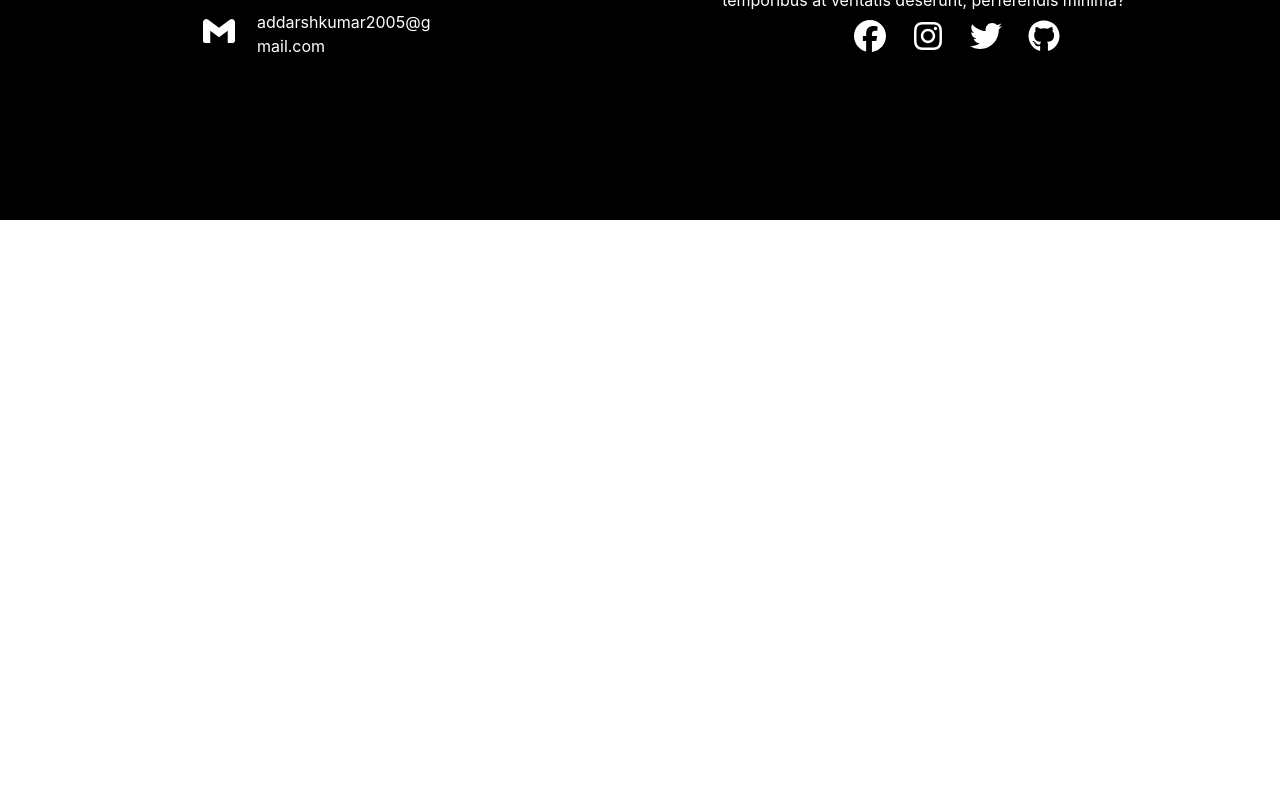
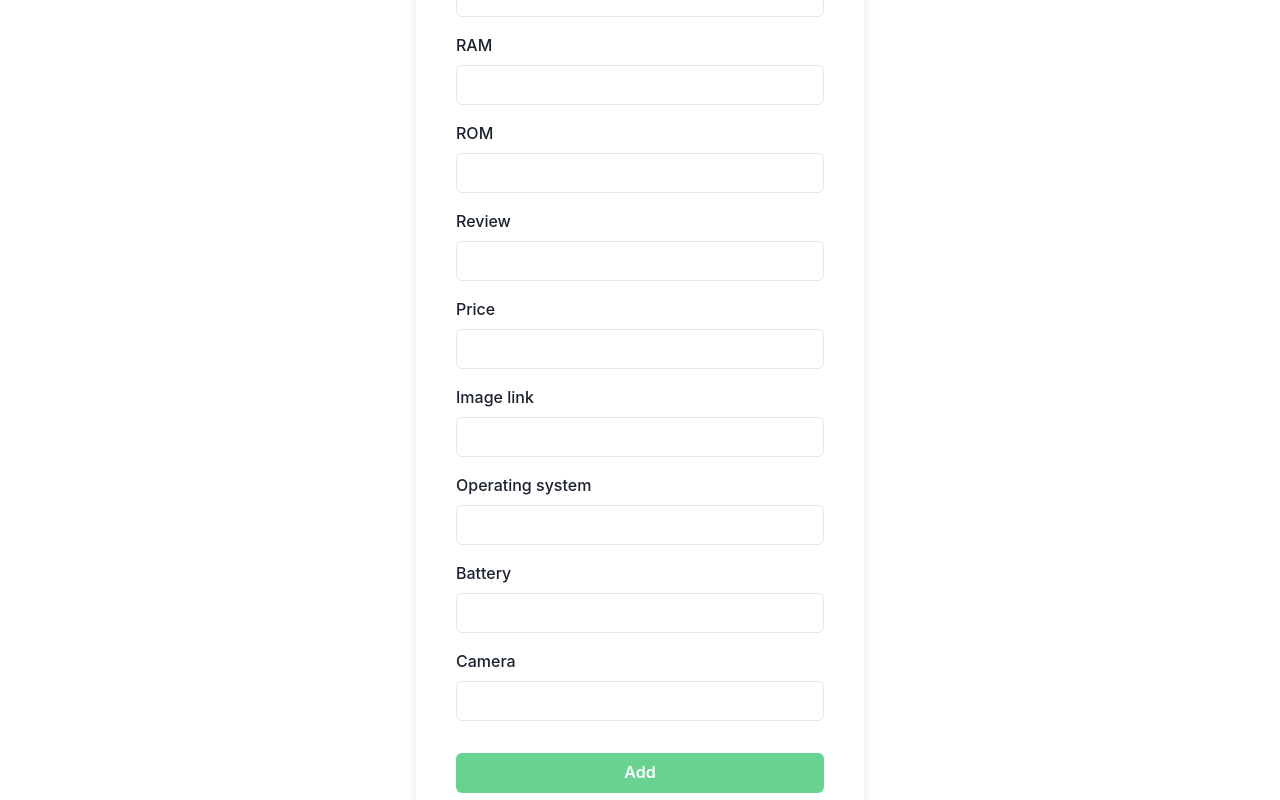
Before and after one commit to kalviumcommunity/S53_smartphones_list, a React (Vite) app in the folder client/: page /Formpage in a window 1280 px wide. Shown: the part 380-1180 px from the top of the page. Before the commit the page ends 800 px from the top, so only its background shows below. Built offline with nearby package versions, Linux system fonts and the light colour scheme.

Commit message:
formpage

```diff
--- a/client/src/App.jsx
+++ b/client/src/App.jsx
@@ -7,6 +7,7 @@ import Home from './component/Home'
 import Footer from './component/Footer'
 import Product from './component/Product'
 import { Routes,Route } from 'react-router-dom'
+import Formpage from './component/Formpage'
 function App() {
   const [count, setCount] = useState(0)
 
@@ -16,8 +17,10 @@ function App() {
       <Routes>
        <Route path='/Home' element={<Home />} />
        <Route path='/Product' element={<Product />} />
+       <Route path='/Formpage' element={<Formpage />} />
       </Routes>
       <Footer />
+
     </>
   )
 }
--- /dev/null
+++ b/client/src/component/Formpage.jsx
@@ -0,0 +1,212 @@
+import { useState } from "react";
+import axios from "axios";
+import {
+  Container,
+  FormControl,
+  FormLabel,
+  Input,
+  Stack,
+  Button,
+  Heading,
+  useColorModeValue,
+  VStack,
+  Center,
+  InputGroup,
+  InputRightElement,
+  Checkbox,
+  Link,
+  useToast
+} from "@chakra-ui/react";
+
+const Formpage = () => {
+  const toast = useToast(); // Move the useToast hook inside the functional component
+
+  const [data, setData] = useState({
+    name: "",
+    ram: "",
+    rom: "",
+    review: "",
+    price: "",
+    image: "",
+    camera:"",
+    battery:"",
+    os:""
+  });
+
+  const handleChange = (e) => {
+    const value = e.target.value;
+    setData({
+      ...data,
+      [e.target.name]: value,
+    });
+  };
+
+  const handleSubmit = () => {
+    let postData = {
+      name: data.name,
+      ram: data.ram,
+      rom: data.rom,
+      review: data.review,
+      price: data.price,
+      image: data.image,
+      battery:data.battery,
+      camera:data.camera ,
+      os:data.os
+    };
+
+    console.log(postData);
+
+    axios
+      .post("http://localhost:4000/data", postData)
+      .then((res) => {
+        console.log(res);
+        toast({
+          title: 'Data created.',
+          description: "Your data is added to our database",
+          status: 'success',
+          duration: 4000,
+          isClosable: true,
+        });
+      })
+      .catch((error) => {
+        console.error("Error:", error);
+        toast({
+          title: 'Error',
+          description: "Failed to create account.",
+          status: 'error',
+          duration: 9000,
+          isClosable: true,
+        });
+      });
+  };
+
+  return (
+    <Container maxW="7xl" p={{ base: 5, md: 10 }}>
+      <Center>
+        <Stack spacing={4}>
+          <Stack align="center">
+            <Heading fontSize="2xl">Add your data here</Heading>
+          </Stack>
+          <VStack
+            as="form"
+            boxSize={{ base: "xs", sm: "sm", md: "md" }}
+            h="max-content !important"
+            bg={useColorModeValue("white", "gray.700")}
+            rounded="lg"
+            boxShadow="lg"
+            p={{ base: 5, sm: 10 }}
+            spacing={8}
+          >
+            <VStack spacing={4} w="100%">
+              <FormControl id="text">
+                <FormLabel>Name</FormLabel>
+                <Input
+                  name="name"
+                  onChange={handleChange}
+                  rounded="md"
+                  type="text"
+                />
+              </FormControl>
+
+              <FormControl id="text">
+                <FormLabel>RAM</FormLabel>
+                <Input
+                  name="ram"
+                  onChange={handleChange}
+                  rounded="md"
+                  type="text"
+                />
+              </FormControl>
+
+              <FormControl id="text">
+                <FormLabel>ROM</FormLabel>
+                <Input
+                  name="rom"
+                  onChange={handleChange}
+                  rounded="md"
+                  type="text"
+                />
+              </FormControl>
+
+              <FormControl id="text">
+                <FormLabel>Review</FormLabel>
+                <Input
+                  name="review"
+                  onChange={handleChange}
+                  rounded="md"
+                  type="text"
+                />
+              </FormControl>
+
+              <FormControl id="text">
+                <FormLabel>Price</FormLabel>
+                <Input
+                  name="price"
+                  onChange={handleChange}
+                  rounded="md"
+                  type="text"
+                />
+              </FormControl>
+
+              <FormControl id="text">
+                <FormLabel>Image link</FormLabel>
+                <Input
+                  name="image"
+                  onChange={handleChange}
+                  rounded="md"
+                  type="text"
+                />
+              </FormControl>
+
+              <FormControl id="text">
+                <FormLabel>Operating system</FormLabel>
+                <Input
+                  name="os"
+                  onChange={handleChange}
+                  rounded="md"
+                  type="text"
+                />
+              </FormControl>
+
+              <FormControl id="text">
+                <FormLabel>Battery</FormLabel>
+                <Input
+                  name="battery"
+                  onChange={handleChange}
+                  rounded="md"
+                  type="text"
+                />
+              </FormControl>
+
+              <FormControl id="text">
+                <FormLabel>Camera</FormLabel>
+                <Input
+                  name="camera"
+                  onChange={handleChange}
+                  rounded="md"
+                  type="text"
+                />
+              </FormControl>
+            </VStack>
+            <VStack w="100%">
+              <Button
+                bg="green.300"
+                color="white"
+                _hover={{
+                  bg: "green.500",
+                }}
+                rounded="md"
+                w="100%"
+                onClick={handleSubmit}
+              >
+                Add
+              </Button>
+            </VStack>
+          </VStack>
+        </Stack>
+      </Center>
+    </Container>
+  );
+};
+
+export default Formpage;
--- a/client/src/component/Navbar.jsx
+++ b/client/src/component/Navbar.jsx
@@ -30,9 +30,11 @@ const Navbar = () => {
      </Text>
     </Link>
 
+     <Link to={"/Formpage"}>
      <Button colorScheme='blue'>
-        Sign in
+        Form
      </Button>
+     </Link>
 
      <Switch onChange={()=>{setIsDark(!isDark)}}  colorScheme='teal' size='lg' />
   <WrapItem>
--- a/client/src/component/Product.css
+++ b/client/src/component/Product.css
@@ -6,3 +6,9 @@
 .image{
     height: 300px;
 }
+.image-class{
+    width: 300px;
+}
+.cardbody{
+    width: 80vw;
+}
--- a/client/src/component/Product.jsx
+++ b/client/src/component/Product.jsx
@@ -7,7 +7,7 @@ const Product = () => {
   const [data,setData]=useState([]);
   const {isDark,setIsDark}=useState(false)
   useEffect(()=>{
-     axios.get("https://smartphones-list.onrender.com/data")
+     axios.get("http://localhost:4000/data")
      .then(res=>setData(res.data))
      .catch(err=>console.log("error"))
   },[])
@@ -20,29 +20,29 @@ const Product = () => {
  overflow='hidden'
  variant='outline'
 >
- <Image
-  //  objectFit='cover'
-  //  maxW={{ base: '100%', sm: '200px' }}
+  <HStack className="image-class">
+  <Image
    className="image"
    src={item.image}
    alt=''
  />
+  </HStack>
 
- <Stack>
+ <Stack className="cardbody">
    <CardBody>
      <Heading size='md'>{item.name}</Heading>
      <Text py='2'>
-     Ram -{item.ram} |  Rom - {item.rom}
+     Ram -{`${item.ram} Gb`} |  Rom - {`${item.rom} Gb`}
      </Text>
      <Text py='2'>
-     camera - {item.camera} | battery - {item.battery}
+     camera - {`${item.camera} MP`} | battery - {`${item.battery} mAh`}
      </Text>
 
      <Text py='2'>
      operating_system - {item.operating_system}
      </Text>
      <Text py='2'>
-     Price - {item.price}
+     Price - {`$ ${item.price}`}
      </Text>
      <Text>
        Review - {item.review}
```
